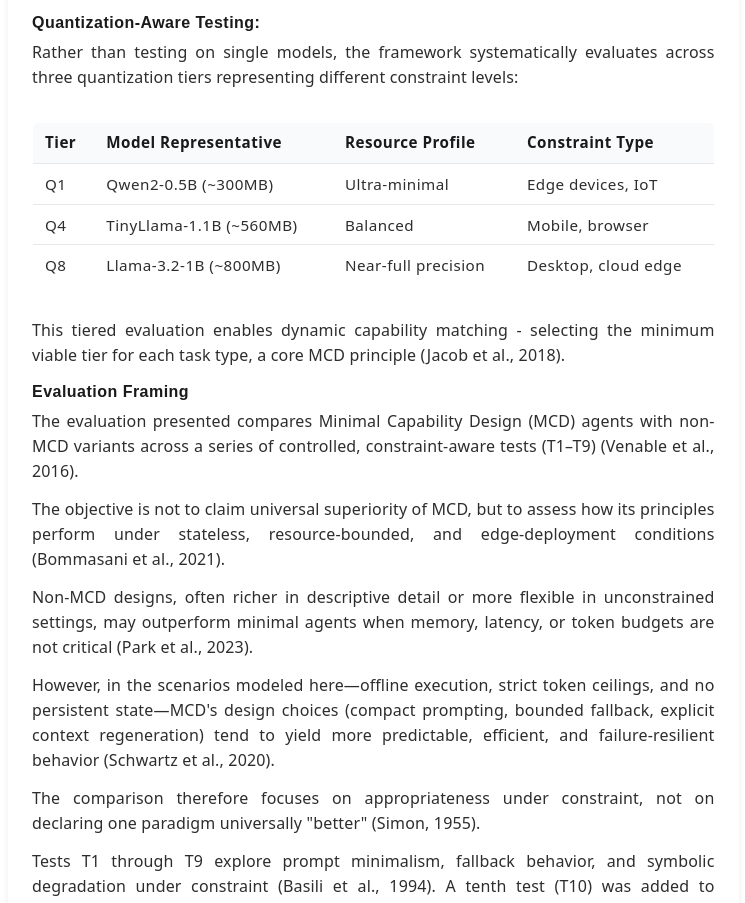
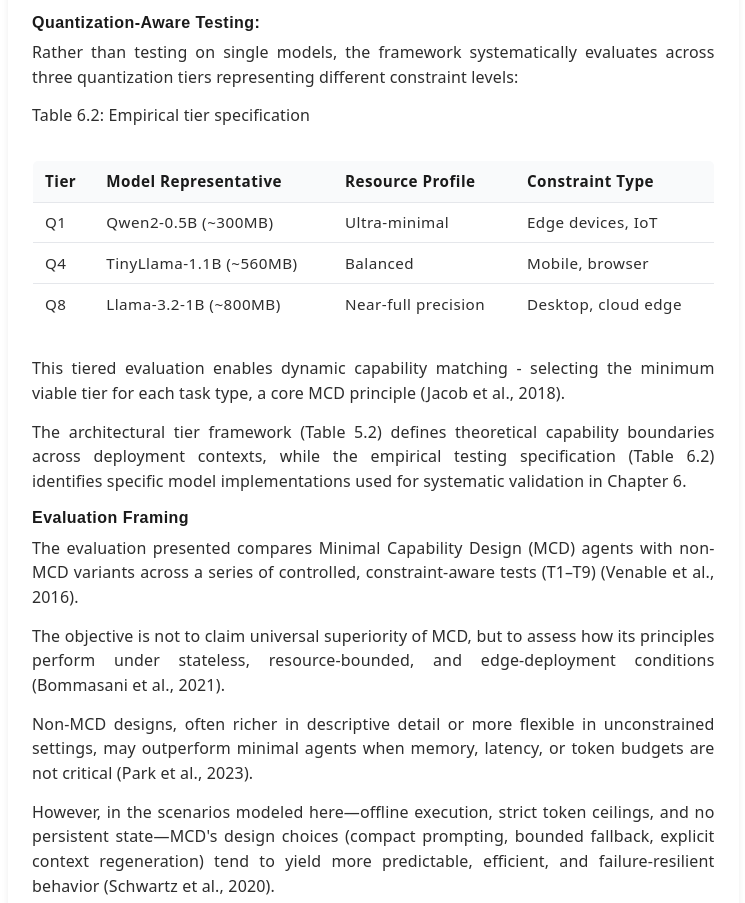
Before and after one commit to malliknas/Minimal-Capability-Design-Framework, a website built with Vite: page docs/c6.html in a window 1280 px wide. Shown: the part 4254-5157 px from the top of the page, without its empty margins (266-1011 px from the left). Built offline with nearby package versions, Linux system fonts and the light colour scheme; animation ran at ten frames a second.

Commit message:
Add files via upload

```diff
--- a/docs/c6.html
+++ b/docs/c6.html
@@ -762,6 +762,7 @@ System Layer (T7-T10): Architecture &amp; Performance
 
 <h4>Quantization-Aware Testing:</h4>
 <p>Rather than testing on single models, the framework systematically evaluates across three quantization tiers representing different constraint levels:</p>
+<p>Table 6.2: Empirical tier specification</p>
 <table>
   <thead>
     <tr>
@@ -793,7 +794,7 @@ System Layer (T7-T10): Architecture &amp; Performance
   </tbody>
 </table>
 <p>This tiered evaluation enables dynamic capability matching - selecting the minimum viable tier for each task type, a core MCD principle (Jacob et al., 2018).</p>
-
+<p>The architectural tier framework (Table 5.2) defines theoretical capability boundaries across deployment contexts, while the empirical testing specification (Table 6.2) identifies specific model implementations used for systematic validation in Chapter 6.</p>
 <h4>Evaluation Framing</h4>
 <p>The evaluation presented compares Minimal Capability Design (MCD) agents with non-MCD variants across a series of controlled, constraint-aware tests (T1–T9) (Venable et al., 2016).</p>
 <p>The objective is not to claim universal superiority of MCD, but to assess how its principles perform under stateless, resource-bounded, and edge-deployment conditions (Bommasani et al., 2021).</p>
```
Also changed, not shown: docs/c5.html (+1 -0 lines).
